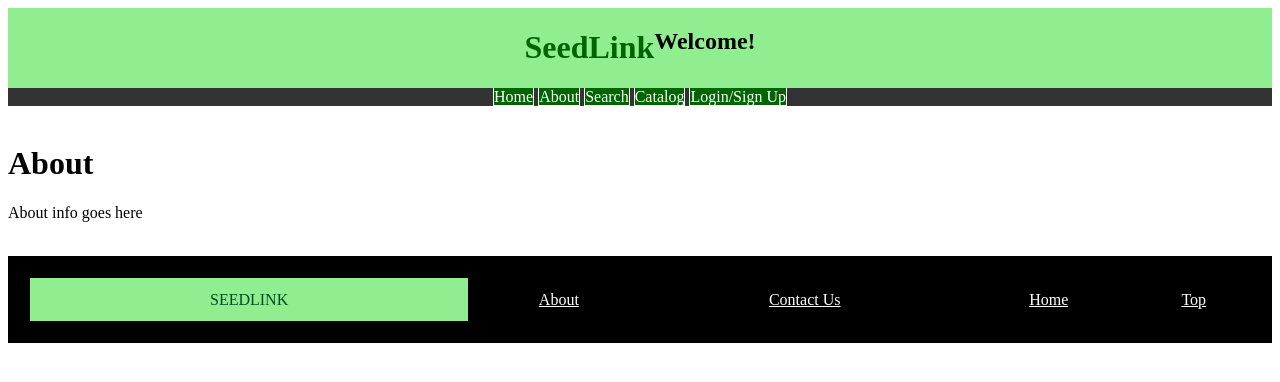
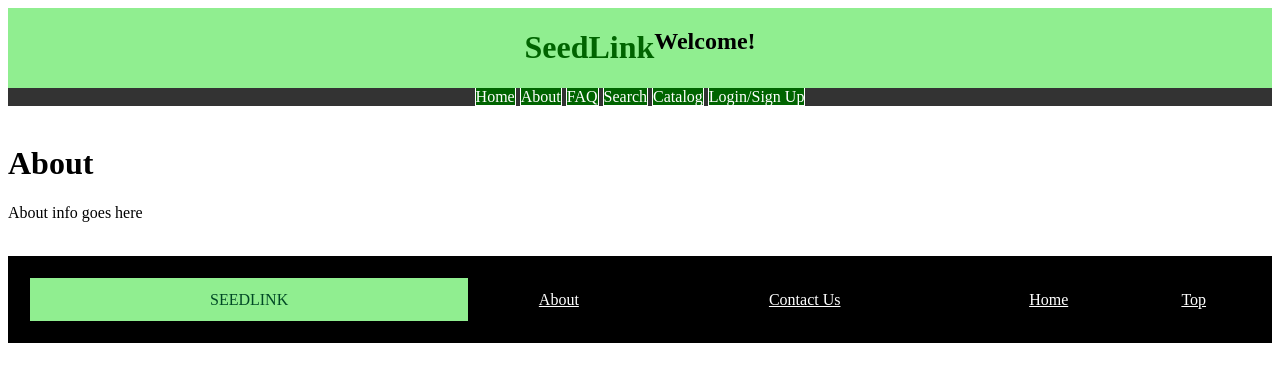
Before and after one commit to Phoneutria/Hack-for-the-People-2020, a Flask app: page /about in a window 1280 px wide. Shown: the top 382 px of the page. Run offline with Flask 2, Linux system fonts and the light colour scheme.

Commit message:
Added FAQ page

```diff
--- a/app/routes.py
+++ b/app/routes.py
@@ -15,6 +15,9 @@ def home():
 def about():
     return render_template("about.html", title="About")
 
+@app.route('/faq')
+def faq():
+    return render_template("faq.html", title = "FAQ")
 
 @app.route('/search')
 @login_required
--- a/app/templates/base.html
+++ b/app/templates/base.html
@@ -103,6 +103,11 @@
                     About</a>
                 <a
                     class = "navbutton"
+                    href = "{{ url_for('faq') }}">
+                    FAQ</a>
+
+                <a
+                    class = "navbutton"
                     href="{{ url_for('search') }}">
                     Search</a>
                 <a
```
